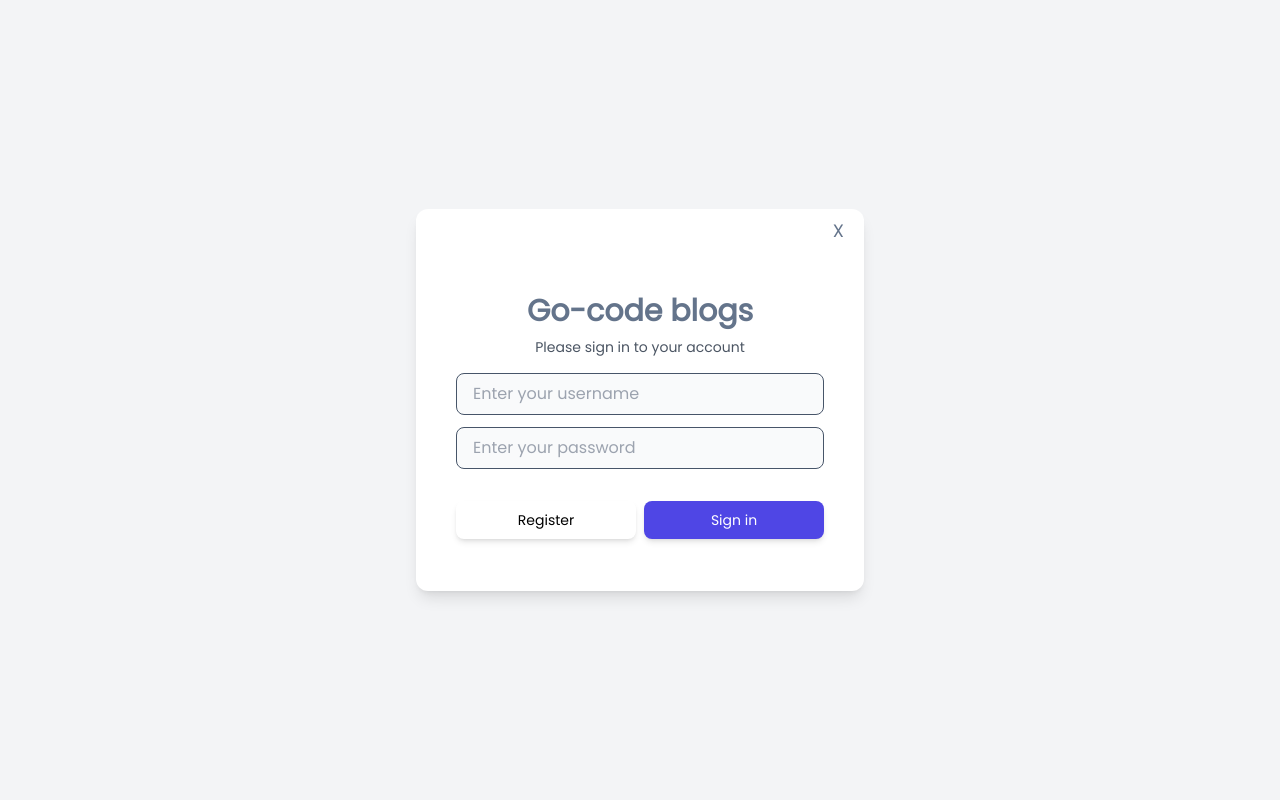
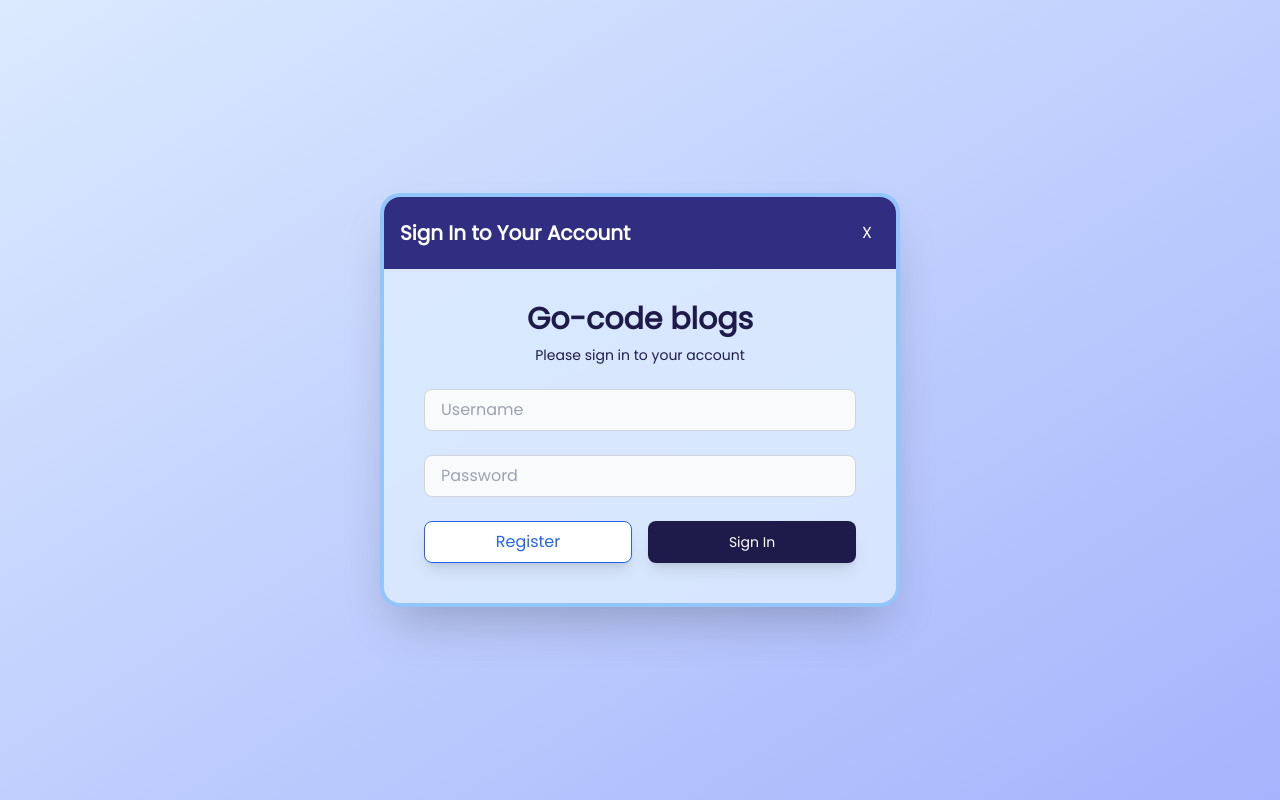
Before and after one commit to ERENxJEAGER11/Appian-blog, a React (Vite) app in the folder client/: page /login in a window 1280 px wide. Built offline with nearby package versions, Linux system fonts and the light colour scheme; a web font is replaced by a local one.

Commit message:
feat: 💫 Added Login UI_V-2

```diff
--- a/client/src/components/Auth/LoginForm.jsx
+++ b/client/src/components/Auth/LoginForm.jsx
@@ -19,7 +19,6 @@
     if (authorized) {
       navigate('/');
     } else {
-      console.log('else');
       navigate('/login');
     }
   }, []);
@@ -42,58 +41,68 @@
     }
   };
   return (
-    <div className='min-h-screen flex items-center justify-center bg-gray-100 font-display'>
-      <div className='max-w-md w-full space-y-8 bg-white rounded-xl shadow-lg z-10'>
-        <span className='text-center flex justify-end m-2 pr-3'>
+    <div
+      className='min-h-screen flex items-center justify-center bg-gradient-to-br
+      from-blue-100 to-indigo-300 font-display'
+    >
+      <div
+        className='max-w-lg w-full space-y-8 bg-custom-light-blue bg-opacity-90 rounded-2xl
+        shadow-2xl ring-4 ring-blue-300 z-10 overflow-hidden'
+      >
+        <div className='text-center flex justify-between items-center bg-custom-dark-blue p-4'>
+          <h2 className='text-xl font-bold text-white'>
+            Sign In to Your Account
+          </h2>
           <button
-            onClick={() => {
-              navigate('/');
-            }}
-            className='text-lg text-slate-500 hover:text-slate-600 rounded-full'
+            onClick={() => navigate('/')}
+            className='text-white rounded-full p-2 hover:bg-blue-700 transition
+              duration-300 ease-in-out'
           >
             X
           </button>
-        </span>
+        </div>
         <div className='px-10 pb-10'>
-          <div className='text-center p-4'>
-            <h2 className='text-3xl font-bold text-slate-500 '>
-              Go-code blogs
-            </h2>
-            <p className='mt-2 text-sm text-gray-600'>
-              Please sign in to your account
-            </p>
+          <form
+            onSubmit={handleLoginSubmit}
+            className='space-y-6 animate-fade-in-up'
+          >
+            <div className='text-center text-custom-darker-blue'>
+              <h2 className='text-3xl font-bold'>Go-code blogs</h2>
+              <p className='mt-2 text-sm '>Please sign in to your account</p>
             </div>
-          <form onSubmit={handleLoginSubmit}>
-            <div className='mb-8'>
             <input
               type='text'
-                placeholder='Enter your username'
+              placeholder='Username'
               value={username}
-                autoComplete='current-username'
               onChange={(e) => setUsername(e.target.value)}
-                className='w-full px-4 py-2 mb-3 text-base text-gray-700 bg-gray-50 rounded-lg border focus:outline-none focus:border-indigo-500 border-slate-600'
+              className='w-full px-4 py-2 text-base text-gray-700 bg-gray-50 rounded-lg border border-gray-300
+              focus:outline-none focus:border-blue-500 transition ease-in-out duration-300'
             />
             <input
               type='password'
-                placeholder='Enter your password'
+              placeholder='Password'
               value={password}
-                autoComplete='current-password'
               onChange={(e) => setPassword(e.target.value)}
-                className='w-full px-4 py-2 text-base text-gray-700 bg-gray-50 rounded-lg border focus:outline-none focus:border-indigo-500 border-slate-600'
+              className='w-full px-4 py-2 text-base text-gray-700 bg-gray-50 rounded-lg border
+            border-gray-300 focus:outline-none focus:border-blue-500 transition ease-in-out duration-300'
             />
-            </div>
-            <div className='flex'>
+            <div className='flex justify-between gap-4'>
               <button
-                className='w-full flex justify-center py-2 px-4 border border-transparent rounded-lg text-sm font-medium text-slate bg-white-600 hover:bg-slate-300 focus:outline-none focus:ring-offset-2 shadow-md mb-3 mr-2 border-slate-600'
+                type='button'
                 onClick={() => navigate('/register')}
+                className='w-full py-2 px-4 border border-blue-600 rounded-lg text-blue-600 bg-white
+              hover:bg-blue-600 hover:text-white focus:outline-none focus:ring-2 focus:ring-blue-500
+                focus:ring-offset-2 shadow-lg transition duration-300 ease-in-out'
               >
                 Register
               </button>
               <button
                 type='submit'
-                className='w-full flex justify-center py-2 px-4 border border-transparent rounded-lg text-sm font-medium text-white bg-indigo-600 hover:bg-indigo-700 focus:outline-none focus:ring-2 focus:ring-offset-2 focus:ring-indigo-500 shadow-md mb-3'
+                className='w-full py-2 px-4 border border-transparent rounded-lg text-sm font-medium text-white
+              bg-custom-darker-blue hover:bg-blue-700 focus:outline-none focus:ring-2 focus:ring-offset-2
+              focus:ring-blue-500 shadow-lg transition duration-300 ease-in-out'
               >
-                Sign in
+                Sign In
               </button>
             </div>
           </form>
--- a/client/tailwind.config.js
+++ b/client/tailwind.config.js
@@ -2,7 +2,14 @@
 export default {
   content: ['./index.html', './src/**/*.{js,ts,jsx,tsx}'],
   theme: {
-    extend: {},
+    extend: {
+      colors: {
+        'custom-light-blue': '#dbeafe',
+        'custom-medium-blue': '#68d8e8',
+        'custom-dark-blue': '#312e81',
+        'custom-darker-blue': '#1e1b4b',
+      },
+    },
     fontFamily: {
       display: ['Poppins'],
     },
```
Lines whose indentation alone changed are shown as unchanged.
